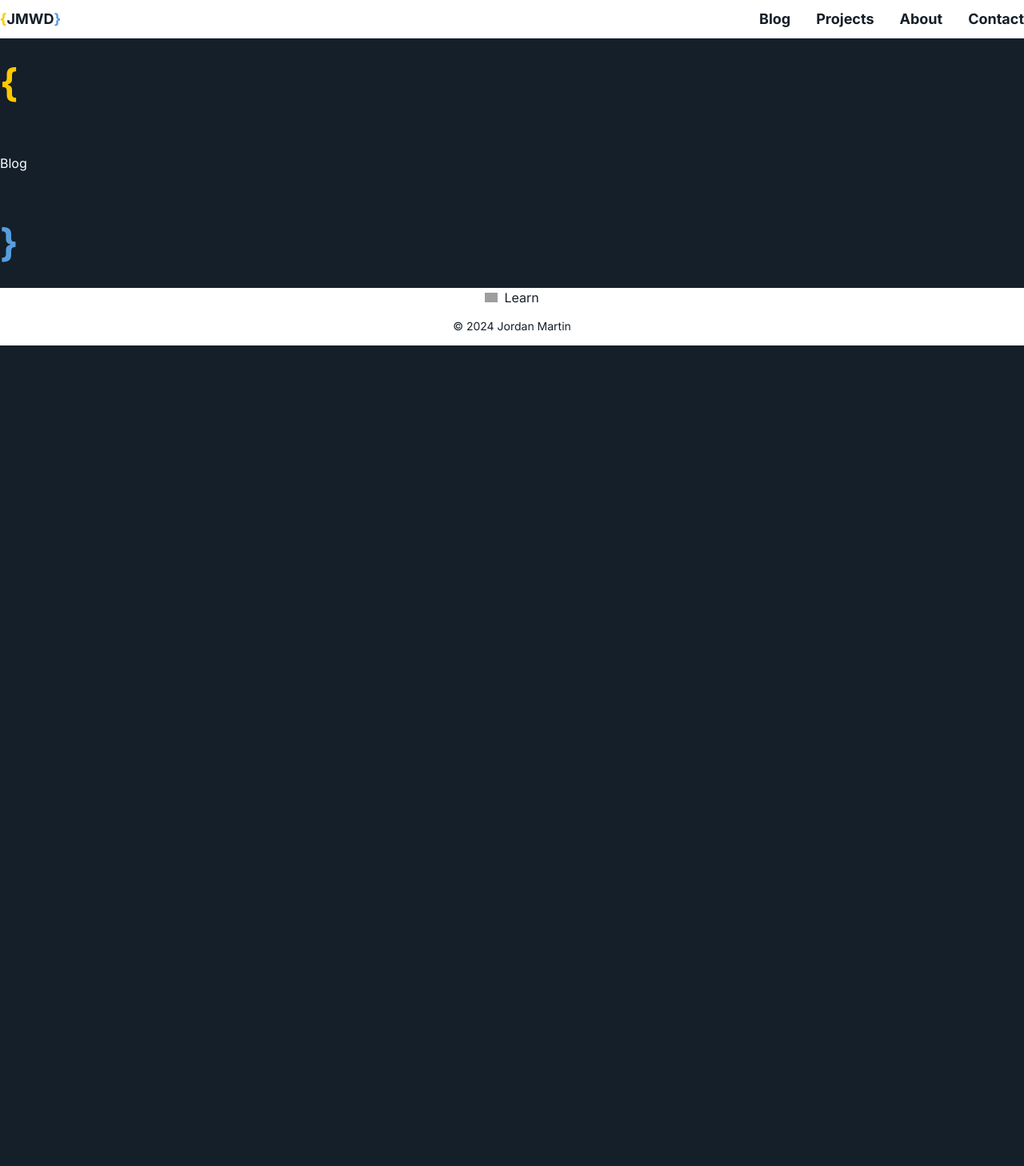
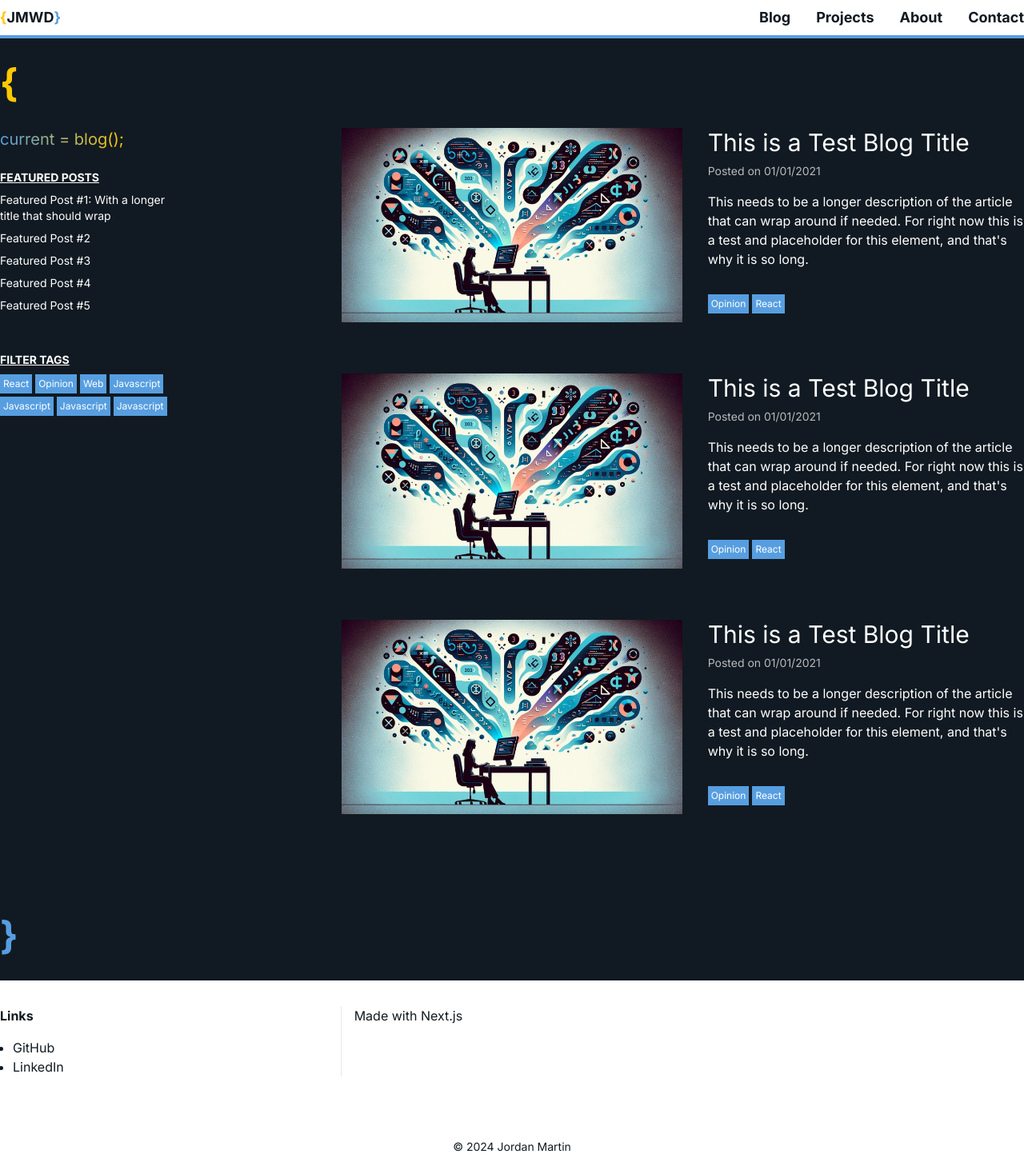
Before and after one commit to JordanMartinWebDev/jordan_blog_site, a Next.js app: page /pages/blog in a window 1280 px wide. Shown: the whole page at 80% size. Before the commit the page ends 800 px from the top, so only its background shows below. Built offline with nearby package versions, Linux system fonts and the light colour scheme; grey boxes are pictures that could not be loaded.

Commit message:
-edited global CSS design -edited tailwind animation global -styling changes -added default pages wip -edited navbar -added an image for testing -added blog page style plan wip

```diff
--- a/src/app/globals.css
+++ b/src/app/globals.css
@@ -3,7 +3,7 @@
 @tailwind utilities;
 
 :root {
-  --background: hsl(210, 33%, 12%);
+  --background: hsl(210, 33%, 10%);
   --foreground: hsl(0, 0%, 100%);
   --primary: hsl(47, 100%, 50%);
   --highlight: hsl(209, 69%, 61%);
@@ -27,6 +27,25 @@ strong {
   background-color: var(--primary);
 }
 
+a {
+  color: var(--foreground);
+  transition: all 0.3s;
+  &:hover {
+    color: var(--highlight);
+  }
+}
+
+.navbar {
+  color: var(--background);
+  background: var(--foreground);
+  text-decoration: none;
+  transition: all 0.3s;
+  &:hover {
+    text-decoration: none;
+    transform: scale(1.3);
+  }
+}
+
 @layer utilities {
   .text-balance {
     text-wrap: balance;
--- a/src/app/layout.tsx
+++ b/src/app/layout.tsx
@@ -26,7 +26,7 @@ export default function RootLayout({
     <html lang="en">
       <body className={makeClassName(`${inter.className}`)}>
         <Navbar />
-        <main className={makeClassName("container", "mx-auto")}>
+        <main className={makeClassName("container", "mx-auto", "animate-fade")}>
           <BracketWrapper size="5xl">{children}</BracketWrapper>
         </main>
         <Footer />
--- /dev/null
+++ b/src/app/pages/about/page.tsx
@@ -0,0 +1,3 @@
+export default function About() {
+  return <h1>This is the About Page.</h1>;
+}
--- a/src/app/pages/blog/page.tsx
+++ b/src/app/pages/blog/page.tsx
@@ -1,3 +1,120 @@
+import { makeClassName } from "@/utilities/utils";
+import Image from "next/image";
+import testingImage from "@/images/testImage.jpeg";
+
 export default function Blog() {
-  return <div>Blog</div>;
+  return (
+    <div className="grid grid-cols-3 container mx-auto">
+      <div className="grid-cols-subgrid col-span-1">
+        <h4
+          className={makeClassName(
+            "bg-gradient-to-r from-highlight to-primary inline-block text-transparent bg-clip-text",
+            "pb-4",
+            "text-xl"
+          )}
+        >
+          current = blog();
+        </h4>
+        <div className="sticky top-0 pt-2">
+          <h3 className="font-bold underline pb-2 text-sm">FEATURED POSTS</h3>
+          <ul className="w-1/2 space-y-2 text-sm">
+            <li>
+              <a href="">
+                Featured Post #1: With a longer title that should wrap
+              </a>
+            </li>
+            <li>
+              <a href="">Featured Post #2</a>
+            </li>
+            <li>
+              <a href="">Featured Post #3</a>
+            </li>
+            <li>
+              <a href="">Featured Post #4</a>
+            </li>
+            <li>
+              <a href="">Featured Post #5</a>
+            </li>
+          </ul>
+          <h3 className="font-bold underline pb-2 text-sm pt-12">
+            FILTER TAGS
+          </h3>
+          <div className="flex flex-wrap gap-1 w-1/2">
+            <button className="bg-highlight p-1 text-xs">React</button>
+            <button className="bg-highlight p-1 text-xs">Opinion</button>
+            <button className="bg-highlight p-1 text-xs">Web</button>
+            <button className="bg-highlight p-1 text-xs">Javascript</button>
+            <button className="bg-highlight p-1 text-xs">Javascript</button>
+            <button className="bg-highlight p-1 text-xs">Javascript</button>
+            <button className="bg-highlight p-1 text-xs">Javascript</button>
+          </div>
+        </div>
+      </div>
+      <div className="grid-cols-subgrid col-span-2">
+        <div className="flex pb-16">
+          <Image
+            src={testingImage}
+            alt="Description"
+            width={426}
+            height={240}
+          />
+          <div className="pl-8">
+            <h2 className="text-3xl">This is a Test Blog Title</h2>
+            <h5 className="text-sm opacity-70 pt-2">Posted on 01/01/2021</h5>
+            <p className="pt-4">
+              This needs to be a longer description of the article that can wrap
+              around if needed. For right now this is a test and placeholder for
+              this element, and that's why it is so long.
+            </p>
+            <div className="flex gap-1 pt-8">
+              <button className="bg-highlight p-1 text-xs">Opinion</button>
+              <button className="bg-highlight p-1 text-xs">React</button>
+            </div>
+          </div>
+        </div>
+        <div className="flex pb-16">
+          <Image
+            src={testingImage}
+            alt="Description"
+            width={426}
+            height={240}
+          />
+          <div className="pl-8">
+            <h2 className="text-3xl">This is a Test Blog Title</h2>
+            <h5 className="text-sm opacity-70 pt-2">Posted on 01/01/2021</h5>
+            <p className="pt-4">
+              This needs to be a longer description of the article that can wrap
+              around if needed. For right now this is a test and placeholder for
+              this element, and that's why it is so long.
+            </p>
+            <div className="flex gap-1 pt-8">
+              <button className="bg-highlight p-1 text-xs">Opinion</button>
+              <button className="bg-highlight p-1 text-xs">React</button>
+            </div>
+          </div>
+        </div>
+        <div className="flex pb-16">
+          <Image
+            src={testingImage}
+            alt="Description"
+            width={426}
+            height={240}
+          />
+          <div className="pl-8">
+            <h2 className="text-3xl">This is a Test Blog Title</h2>
+            <h5 className="text-sm opacity-70 pt-2">Posted on 01/01/2021</h5>
+            <p className="pt-4">
+              This needs to be a longer description of the article that can wrap
+              around if needed. For right now this is a test and placeholder for
+              this element, and that's why it is so long.
+            </p>
+            <div className="flex gap-1 pt-8">
+              <button className="bg-highlight p-1 text-xs">Opinion</button>
+              <button className="bg-highlight p-1 text-xs">React</button>
+            </div>
+          </div>
+        </div>
+      </div>
+    </div>
+  );
 }
--- /dev/null
+++ b/src/app/pages/contact/page.tsx
@@ -0,0 +1,3 @@
+export default function Contact() {
+  return <h1>This is the Contact Page!</h1>;
+}
--- /dev/null
+++ b/src/app/pages/projects/page.tsx
@@ -0,0 +1,3 @@
+export default function Projects() {
+  return <h1>This is the Projects Page!</h1>;
+}
--- a/src/components/BracketWrapper/BracketWrapper.tsx
+++ b/src/components/BracketWrapper/BracketWrapper.tsx
@@ -16,7 +16,7 @@ export default function BracketWrapper({
         className={makeClassName(
           "text-primary",
           "font-bold",
-          !nav ? "pt-8 pb-16 text-5xl" : ""
+          !nav ? "pt-8 pb-8 text-5xl" : ""
         )}
       >{`{`}</div>
       {children}
--- a/src/components/Footer/Footer.tsx
+++ b/src/components/Footer/Footer.tsx
@@ -1,41 +1,37 @@
-import { makeClassName } from "@/utilities/utils";
-import Image from "next/image";
-
 export default function Footer() {
   return (
-    <footer
-      className={makeClassName(
-        "row-start-3",
-        "flex",
-        "gap-6",
-        "bg-foreground",
-        "flex-wrap",
-        "items-center",
-        "justify-center"
-      )}
-    >
-      <a
-        className={makeClassName(
-          "flex",
-          "items-center",
-          "gap-2",
-          "hover:underline",
-          "hover:underline-offset-4",
-          "text-background"
-        )}
-        href="https://nextjs.org/learn?utm_source=create-next-app&utm_medium=appdir-template-tw&utm_campaign=create-next-app"
-        target="_blank"
-        rel="noopener noreferrer"
-      >
-        <Image
-          aria-hidden
-          src="https://nextjs.org/icons/learn.svg"
-          alt=""
-          width={16}
-          height={16}
-        />
-        Learn
-      </a>
+    <footer className="bg-foreground text-background pt-8 pb-16">
+      <div className="grid grid-cols-3 container mx-auto">
+        <div className="border-e">
+          <p className="grid-cols-subgrid col-span-1 pb-4 font-bold">Links</p>
+          <ul className="list-disc pl-4">
+            <li>
+              <a
+                href="https://github.com/jordanmartinwebdev"
+                className="text-background pb-2"
+              >
+                GitHub
+              </a>
+            </li>
+            <li>
+              <a
+                href="https://linkedin.com/in/jordanmartinwebdev"
+                className="text-background pb-2"
+              >
+                LinkedIn
+              </a>
+            </li>
+          </ul>
+        </div>
+        <div className="grid-cols-subgrid col-span-2 pl-4">
+          <p>
+            Made with{" "}
+            <a href="https://nextjs.org/" className="text-background">
+              Next.js
+            </a>
+          </p>
+        </div>
+      </div>
     </footer>
   );
 }
--- a/src/components/Navbar/Navbar.tsx
+++ b/src/components/Navbar/Navbar.tsx
@@ -12,7 +12,9 @@ export default function Navbar() {
         "bg-foreground",
         "text-background",
         "relative",
-        "shadow-sm"
+        "shadow-sm",
+        "border-b-highlight",
+        "border-b-4"
       )}
     >
       <div
@@ -20,11 +22,16 @@ export default function Navbar() {
           "flex",
           "justify-between",
           "container",
-          "mx-auto"
+          "mx-auto",
+          "border-b-highlight",
+          "boerder-2"
         )}
       >
         <div className={makeClassName("flex", "items-center")}>
-          <a href="/" className={makeClassName("flex", "text-lg", "font-bold")}>
+          <a
+            href="/"
+            className={makeClassName("flex", "text-lg", "font-bold", "navbar")}
+          >
             <BracketWrapper size="lg" nav={true}>
               JMWD
             </BracketWrapper>
@@ -33,25 +40,25 @@ export default function Navbar() {
         <div className={makeClassName("flex", "items-center", "gap-8")}>
           <a
             href="/pages/blog"
-            className={makeClassName("text-lg", "font-bold")}
+            className={makeClassName("text-lg", "font-bold", "navbar")}
           >
             Blog
           </a>
           <a
             href="/pages/projects"
-            className={makeClassName("text-lg", "font-bold")}
+            className={makeClassName("text-lg", "font-bold", "navbar")}
           >
             Projects
           </a>
           <a
             href="/pages/about"
-            className={makeClassName("text-lg", "font-bold")}
+            className={makeClassName("text-lg", "font-bold", "navbar")}
           >
             About
           </a>
           <a
             href="/pages/contact"
-            className={makeClassName("text-lg", "font-bold")}
+            className={makeClassName("text-lg", "font-bold", "navbar")}
           >
             Contact
           </a>
--- a/tailwind.config.ts
+++ b/tailwind.config.ts
@@ -14,6 +14,20 @@ const config: Config = {
         highlight: "var(--highlight)",
         primary: "var(--primary)",
       },
+      animation: {
+        fade: "fadeIn 1.5s ease-in-out",
+      },
+
+      keyframes: {
+        fadeIn: {
+          from: {
+            opacity: "0",
+          },
+          to: {
+            opacity: "1",
+          },
+        },
+      },
     },
   },
   plugins: [],
```
Also changed, not shown: src/app/page.tsx (+68 -23 lines), src/images/testImage.jpeg (added).
